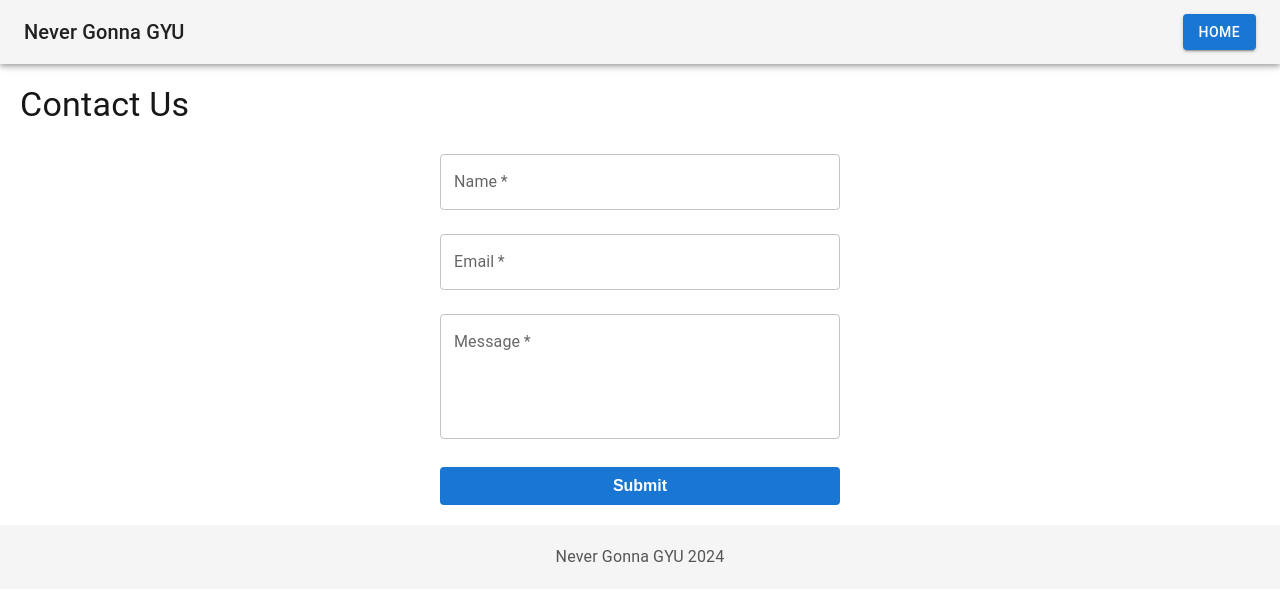
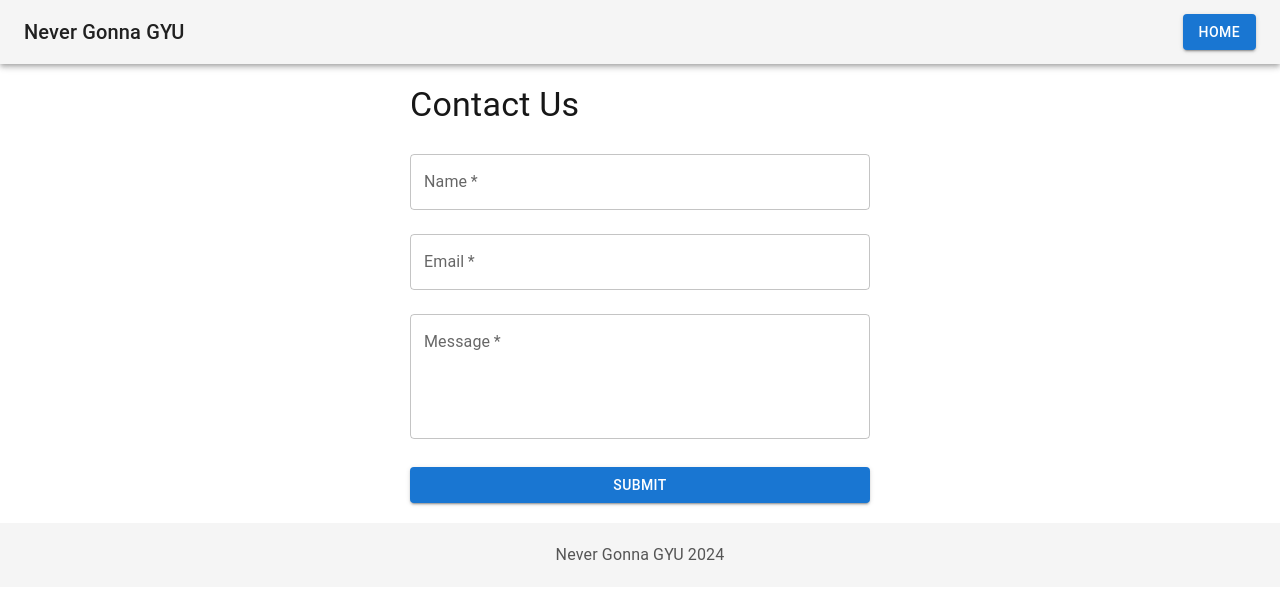
Before and after one commit to Artur023/my-project, a Next.js app: page /contact in a window 1280 px wide. Shown: the top 600 px of the page. Built offline with nearby package versions, Linux system fonts and the light colour scheme.

Commit message:
add css and head test

```diff
--- a/app/contact/page.tsx
+++ b/app/contact/page.tsx
@@ -1,19 +1,16 @@
 "use client";
 
 import React, { useState } from "react";
-import { TextField, Typography } from "@mui/material";
-import {
-  Container,
-  FormWrapper,
-  SubmitButton,
-} from "../../styles/ContactPageStyles";
+import StyledTextField from "../../styles/StyledTextField";
+import { Button, Box, Typography } from "@mui/material";
 
-const ContactPage: React.FC = () => {
+const ContactForm: React.FC = () => {
   const [formData, setFormData] = useState({
     name: "",
     email: "",
     message: "",
   });
+
   const [submitted, setSubmitted] = useState(false);
 
   const handleChange = (
@@ -23,30 +20,20 @@ const ContactPage: React.FC = () => {
     setFormData((prevData) => ({ ...prevData, [name]: value }));
   };
 
-  const handleSubmit = async (e: React.FormEvent) => {
+  const handleSubmit = (e: React.FormEvent) => {
     e.preventDefault();
-    const response = await fetch("/api/contact", {
-      method: "POST",
-      headers: {
-        "Content-Type": "application/json",
-      },
-      body: JSON.stringify(formData),
-    });
-
-    if (response.ok) {
-      setSubmitted(true);
-    }
+    setSubmitted(true);
   };
 
   return (
-    <Container>
+    <Box sx={{ padding: "20px", maxWidth: "500px", margin: "auto" }}>
       {!submitted ? (
         <>
           <Typography variant="h4" gutterBottom>
             Contact Us
           </Typography>
-          <FormWrapper onSubmit={handleSubmit}>
-            <TextField
+          <form onSubmit={handleSubmit}>
+            <StyledTextField
               label="Name"
               name="name"
               value={formData.name}
@@ -55,7 +42,7 @@ const ContactPage: React.FC = () => {
               required
               margin="normal"
             />
-            <TextField
+            <StyledTextField
               label="Email"
               name="email"
               value={formData.email}
@@ -65,7 +52,7 @@ const ContactPage: React.FC = () => {
               margin="normal"
               type="email"
             />
-            <TextField
+            <StyledTextField
               label="Message"
               name="message"
               value={formData.message}
@@ -76,16 +63,24 @@ const ContactPage: React.FC = () => {
               multiline
               rows={4}
             />
-            <SubmitButton type="submit">Submit</SubmitButton>
-          </FormWrapper>
+            <Button
+              type="submit"
+              variant="contained"
+              color="primary"
+              fullWidth
+              sx={{ marginTop: "20px" }}
+            >
+              Submit
+            </Button>
+          </form>
         </>
       ) : (
-        <Typography variant="h4" gutterBottom>
+        <Typography variant="h5" gutterBottom>
           Thank you for your interest, {formData.name}!
         </Typography>
       )}
-    </Container>
+    </Box>
   );
 };
 
-export default ContactPage;
+export default ContactForm;
--- /dev/null
+++ b/styles/StyledTextField.ts
@@ -0,0 +1,15 @@
+import styled from "styled-components";
+import { TextField } from "@mui/material";
+
+const StyledTextField = styled(TextField)`
+  & .MuiInputBase-root {
+    transition: all 0.3s ease;
+    border-radius: 4px;
+  }
+
+  &:hover .MuiInputBase-root {
+    box-shadow: 0 0 10px 2px rgba(33, 150, 243, 0.5);
+  }
+`;
+
+export default StyledTextField;
```
Also changed, not shown: app/page.tsx (+30 -6 lines).
